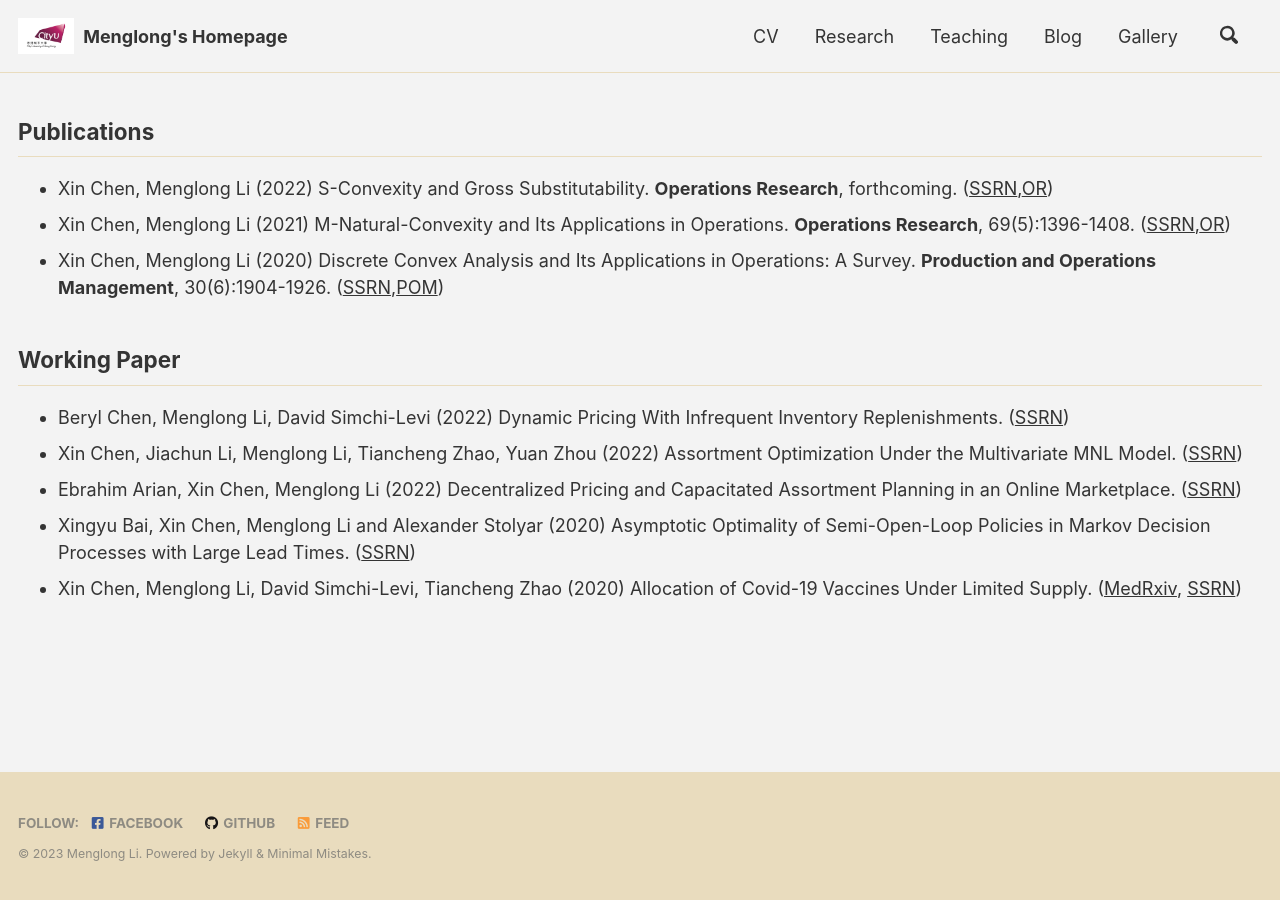
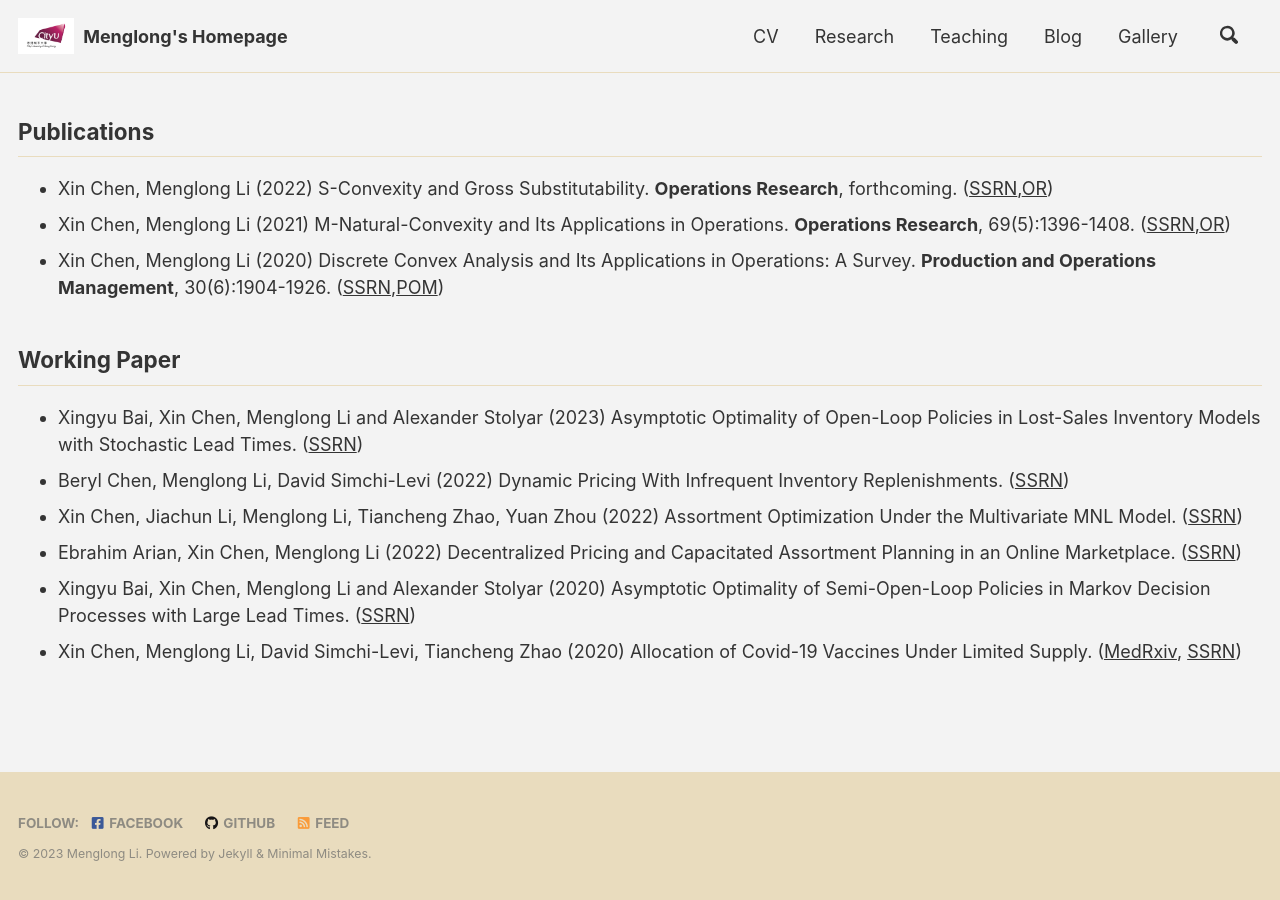
Before and after one commit to Menglongmath/Menglongmath.github.io, a Jekyll site: the page built from _pages/Research.md, in a window 1280 px wide. Built offline with Jekyll 4.4.1, drawn with Linux system fonts in a browser that asks for light colours; cached includes are drawn as plain includes.

Commit message:
Update Research.md
paper

```diff
--- a/_pages/Research.md
+++ b/_pages/Research.md
@@ -16,6 +16,7 @@ permalink: /research/
 
 
 ## Working Paper
+* Xingyu Bai, Xin Chen, Menglong Li and Alexander Stolyar (2023) Asymptotic Optimality of Open-Loop Policies in Lost-Sales Inventory Models with Stochastic Lead Times. ([SSRN](https://papers.ssrn.com/sol3/papers.cfm?abstract_id=4362329))
 * Beryl Chen, Menglong Li, David Simchi-Levi (2022) Dynamic Pricing With Infrequent Inventory Replenishments. ([SSRN](https://papers.ssrn.com/sol3/papers.cfm?abstract_id=4240137))
 * Xin Chen, Jiachun Li, Menglong Li, Tiancheng Zhao, Yuan Zhou (2022) Assortment Optimization Under the Multivariate MNL Model. ([SSRN](https://papers.ssrn.com/sol3/papers.cfm?abstract_id=4233712))
 * Ebrahim Arian, Xin Chen, Menglong Li (2022) Decentralized Pricing and Capacitated Assortment Planning in an Online Marketplace. ([SSRN](https://papers.ssrn.com/sol3/papers.cfm?abstract_id=4007777))
```
